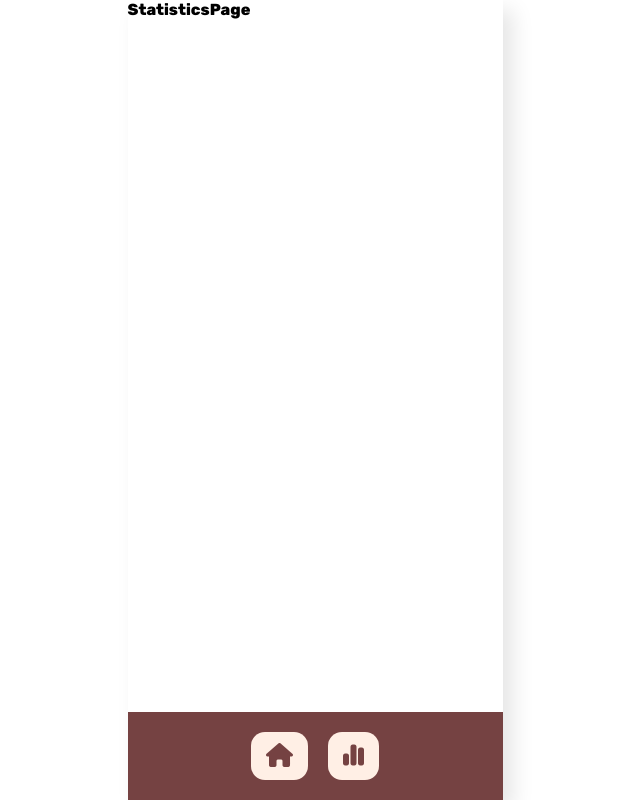
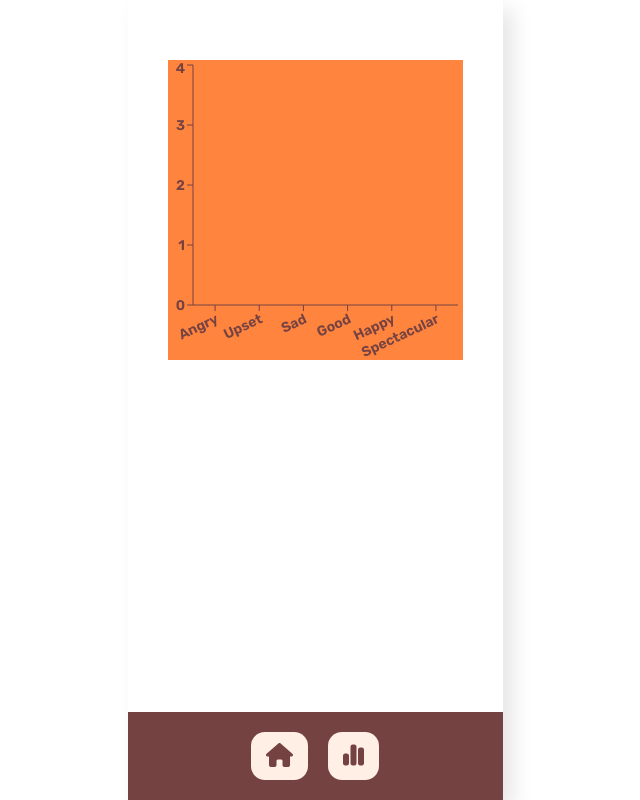
Before and after one commit to marchuk-b/mood-tracker, a React (Create React App) app: page /statistics in a window 1280 px wide. Shown: the whole page, without its empty margins (325-965 px from the left). Built offline with nearby package versions, Linux system fonts and the light colour scheme.

Commit message:
started to create StatisticsPage

```diff
--- a/package.json
+++ b/package.json
@@ -11,6 +11,7 @@
     "react-dom": "^19.1.0",
     "react-router-dom": "^7.6.2",
     "react-scripts": "5.0.1",
+    "recharts": "^3.0.2",
     "web-vitals": "^2.1.4"
   },
   "scripts": {
--- /dev/null
+++ b/src/components/Histogram/Histogram.css
@@ -0,0 +1,4 @@
+.histogram {
+    border-radius: 24px;
+    padding: 20px;
+}
--- /dev/null
+++ b/src/components/Histogram/Histogram.jsx
@@ -0,0 +1,58 @@
+import { BarChart, Bar, XAxis, YAxis } from 'recharts';
+import './Histogram.css'
+
+export const Histogram = () => {
+    const moodsFromStorage = JSON.parse(localStorage.getItem("moodEntries")) || [];
+    const cardsData = [
+        {id: 1, name: 'Angry', className: 'angry', emoji: require('../../assets/emoji/angry.png'), colorIndicator: '#FF843E'},
+        {id: 2, name: 'Upset', className: 'upset', emoji: require('../../assets/emoji/upset.png'), colorIndicator: '#8CA4EE'},
+        {id: 3, name: 'Sad', className: 'sad', emoji: require('../../assets/emoji/sad.png'), colorIndicator: '#A1E7EB'},
+        {id: 4, name: 'Good', className: 'good', emoji: require('../../assets/emoji/good.png'), colorIndicator: '#FDDD6F'},
+        {id: 5, name: 'Happy', className: 'happy', emoji: require('../../assets/emoji/happy.png'), colorIndicator: '#DFEBFF'},
+        {id: 6, name: 'Spectacular', className: 'spectacular', emoji: require('../../assets/emoji/spectacular.png'), colorIndicator: '#FFA7BC'},
+    ]
+
+    const numberOfMood = () => {
+        const number = []
+        for (let card of cardsData) {
+            const selectedMoods = moodsFromStorage.filter((moodEntry) => {
+                return moodEntry.mood === card.name
+            })
+
+            const countMood = {
+                mood: card.name,
+                count: selectedMoods.length
+            }
+            number.push(countMood)
+        }
+        return number
+    }
+
+  return (
+    <div className='histogram'>
+        <BarChart
+            width={295}
+            height={300}
+            data={numberOfMood()}
+            className={`angry`}
+        >
+            <XAxis
+                dataKey="mood"
+                stroke="#754242"
+                tick={{ fontSize: 14, fontWeight: 600 }}
+                interval={0} // show all labels even if close together
+                angle={-25}
+                textAnchor="end"
+                height={50} // adds vertical space to avoid cutoff
+            />
+            <YAxis
+                stroke="#754242"
+                tick={{ fontSize: 14, fontWeight: 600 }}
+                allowDecimals={false}
+                width={20}
+            />
+            <Bar dataKey="count" fill="#8884d8" barSize={30} />
+        </BarChart>
+    </div>
+  )
+}
--- a/src/pages/StatisticsPage/StatisticsPage.css
+++ b/src/pages/StatisticsPage/StatisticsPage.css
@@ -0,0 +1,6 @@
+.statspage {
+    padding: 40px 0 50px;
+    display: flex;
+    flex-direction: column;
+    align-items: center;
+}
--- a/src/pages/StatisticsPage/StatisticsPage.jsx
+++ b/src/pages/StatisticsPage/StatisticsPage.jsx
@@ -1,9 +1,10 @@
+import { Histogram } from '../../components/Histogram/Histogram'
 import './StatisticsPage.css'
 
 export const StatisticsPage = () => {
   return (
     <div className='statspage'>
-        StatisticsPage
+        <Histogram />
     </div>
   )
 }
```
Also changed, not shown: 1 other file (tests, documents, lock files or other folders).
